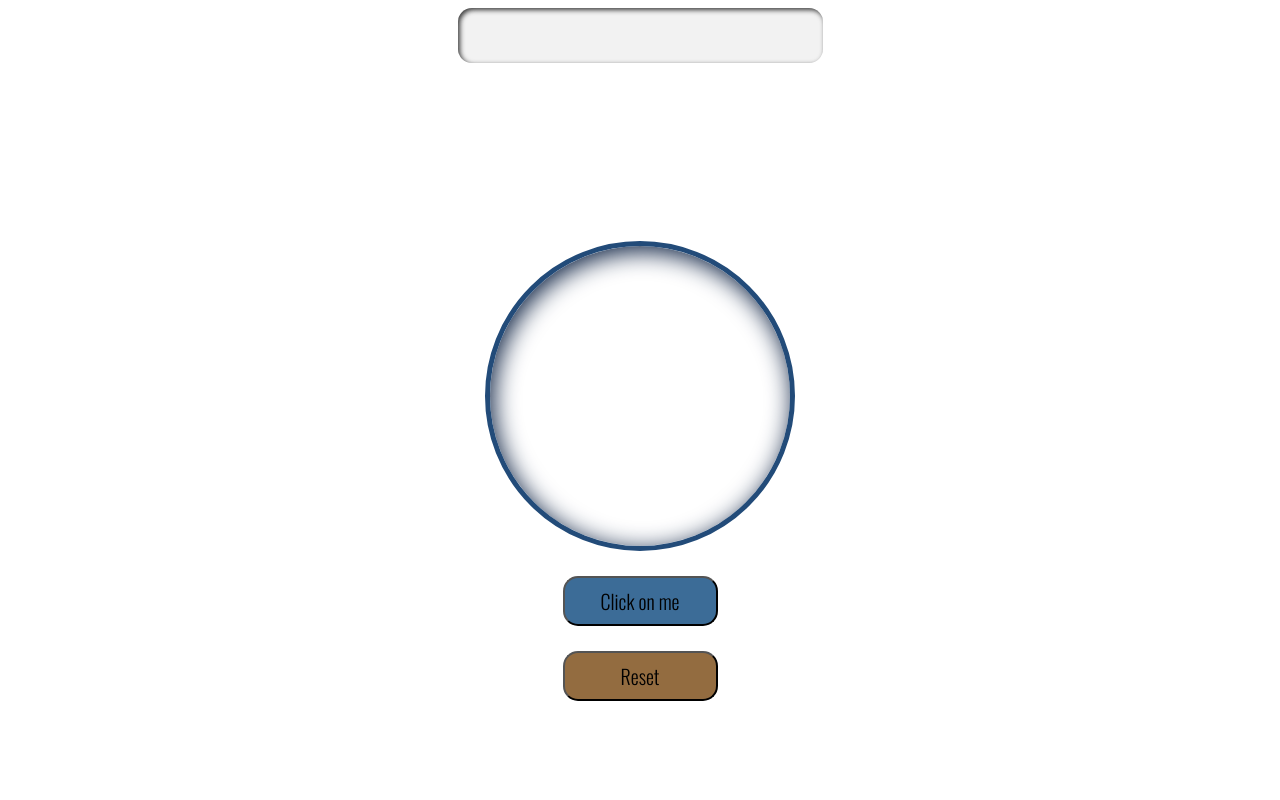
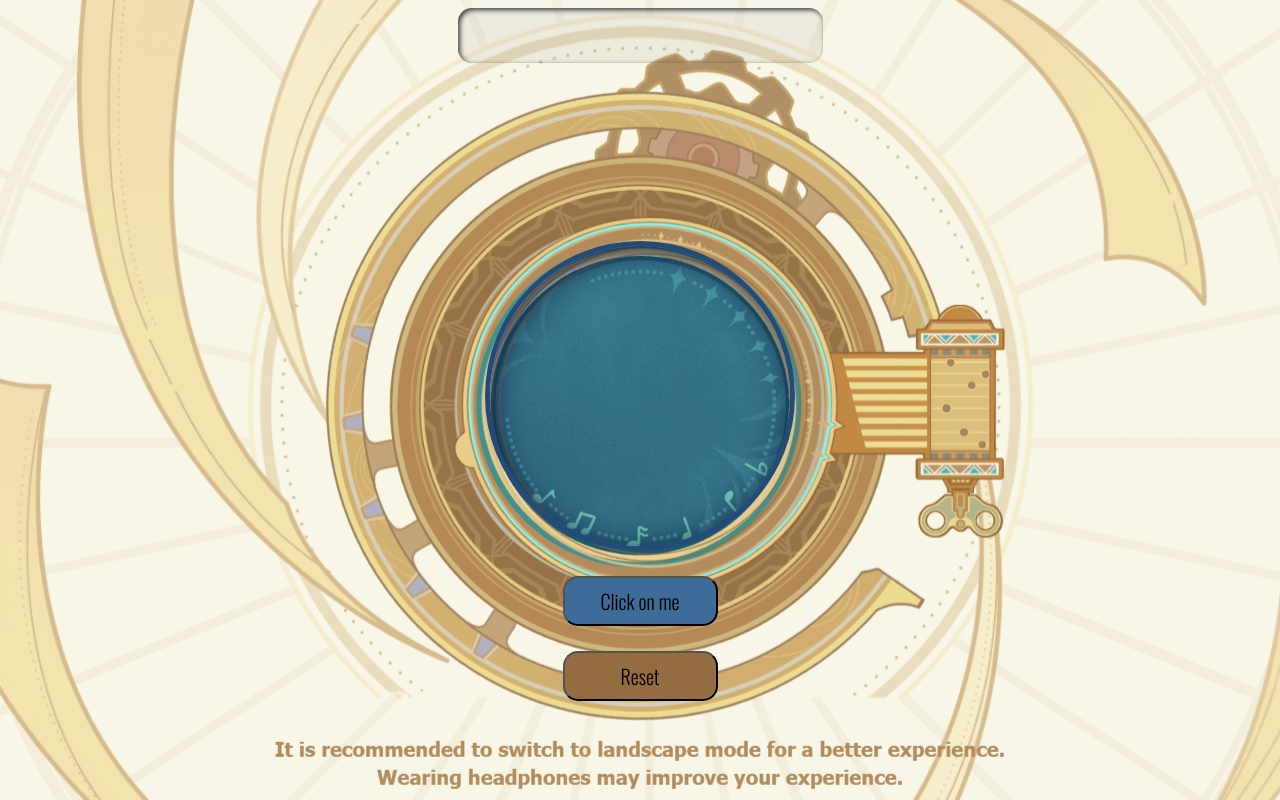
Before and after one commit to sveta-bezradina/predictive-sphere, a plain HTML site: page index.html in a window 1280 px wide. Drawn offline with nearby package versions, Linux system fonts and the light colour scheme.

Commit message:
Update style.css

```diff
--- a/css/style.css
+++ b/css/style.css
@@ -6,7 +6,7 @@ body{
     flex-direction: column;
     justify-content: center;
     align-items: center;
-    background-image:url(predictive-sphere/img/fon.png);
+    background-image:url(fon.png);
 	background-attachment: fixed;
     background-position: 50% 10%;
     font-family: 'Oswald', sans-serif;
```
